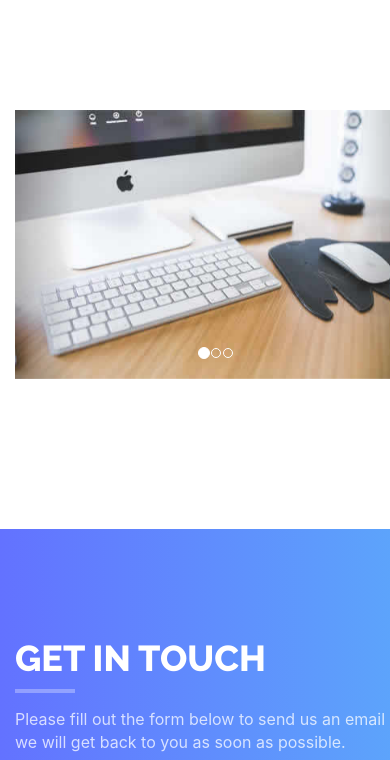
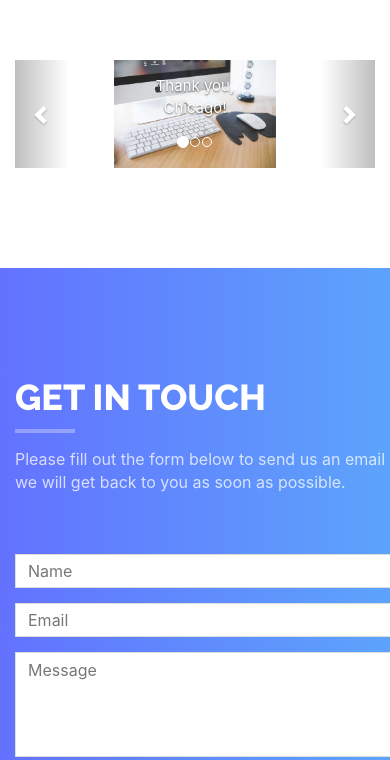
Before and after one commit to hubertwirawan/React-Landing-master, a React (Create React App) app: page /home in a window 390 px wide. Shown: the part 6741-7501 px from the top of the page. Built offline with nearby package versions, Linux system fonts and the light colour scheme; a web font is replaced by a local one; what smooth-scroll would draw is missing.

Commit message:
additional

```diff
--- a/public/css/style.css
+++ b/public/css/style.css
@@ -636,7 +636,11 @@ label {
 }
 
 #carousel {
-  padding: 150px 0;
+  padding: 100px 0;
+}
+#carousel .carousel-inner{
+  width: 45%;
+  margin: auto;
 }
 
 @media (max-width: 768px) {
--- a/public/index.html
+++ b/public/index.html
@@ -14,7 +14,9 @@
     href="img/apple-touch-icon-114x114.png"
   />
 
+
   <link rel="stylesheet" type="text/css" href="css/bootstrap.css" />
+  <link rel="stylesheet" href="https://maxcdn.bootstrapcdn.com/bootstrap/3.4.1/css/bootstrap.min.css"/>
   <link
     rel="stylesheet"
     type="text/css"
--- a/src/App.css
+++ b/src/App.css
@@ -8,7 +8,7 @@
   #testimonials,
   #team,
   #contact,
-  #carousel,
+
   #footer {
     width: 111%;
   }
@@ -16,4 +16,7 @@
   #portfolio {
     width: 110%;
   }
+  #carousel {
+    width: 100%;
+  }
 }
--- a/src/components/carousel.jsx
+++ b/src/components/carousel.jsx
@@ -15,24 +15,38 @@ export const Carousel = (props) => {
   <div class="carousel-inner">
     <div class="item active">
       <img src="img/portfolio/01-small.jpg" alt="Los Angeles"/>
+      <div class="carousel-caption">
+        <h3>1st</h3>
+        <p>Thank you, Chicago!</p>
+      </div>
     </div>
 
     <div class="item">
       <img src="img/portfolio/02-small.jpg" alt="Chicago"/>
+      <div class="carousel-caption">
+        <h3>2nd</h3>
+        <p>Thank you, Chicago!</p>
+      </div>
     </div>
 
     <div class="item">
       <img src="img/portfolio/01-small.jpg" alt="New York"/>
+      <div class="carousel-caption">
+        <h3>3rd</h3>
+        <p>Thank you, Chicago!</p>
+      </div>
     </div>
   </div>
 
 
   <a class="left carousel-control" href="#myCarousel" data-slide="prev">
-    <span class="glyphicon glyphicon-chevron-left"></span>
+    <span class="glyphicon glyphicon-chevron-left" aria-hidden="true"></span>
     <span class="sr-only">Previous</span>
   </a>
   <a class="right carousel-control" href="#myCarousel" data-slide="next">
-    <span class="glyphicon glyphicon-chevron-right"></span>
+    <span class="glyphicon glyphicon-chevron-right">
+        {/* <i class="fa fa-arrow-circle-right" aria-hidden="true"></i> */}
+        </span>
     <span class="sr-only">Next</span>
   </a>
 </div>
```
